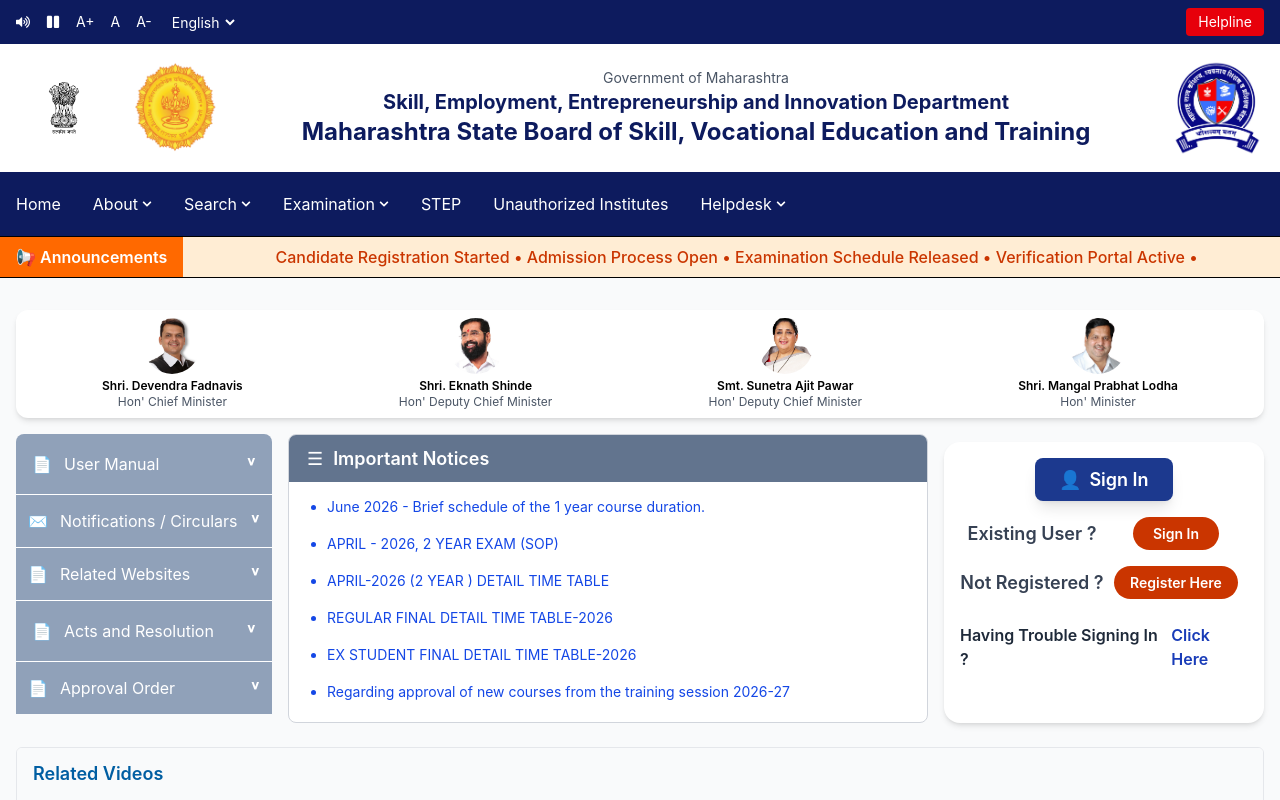
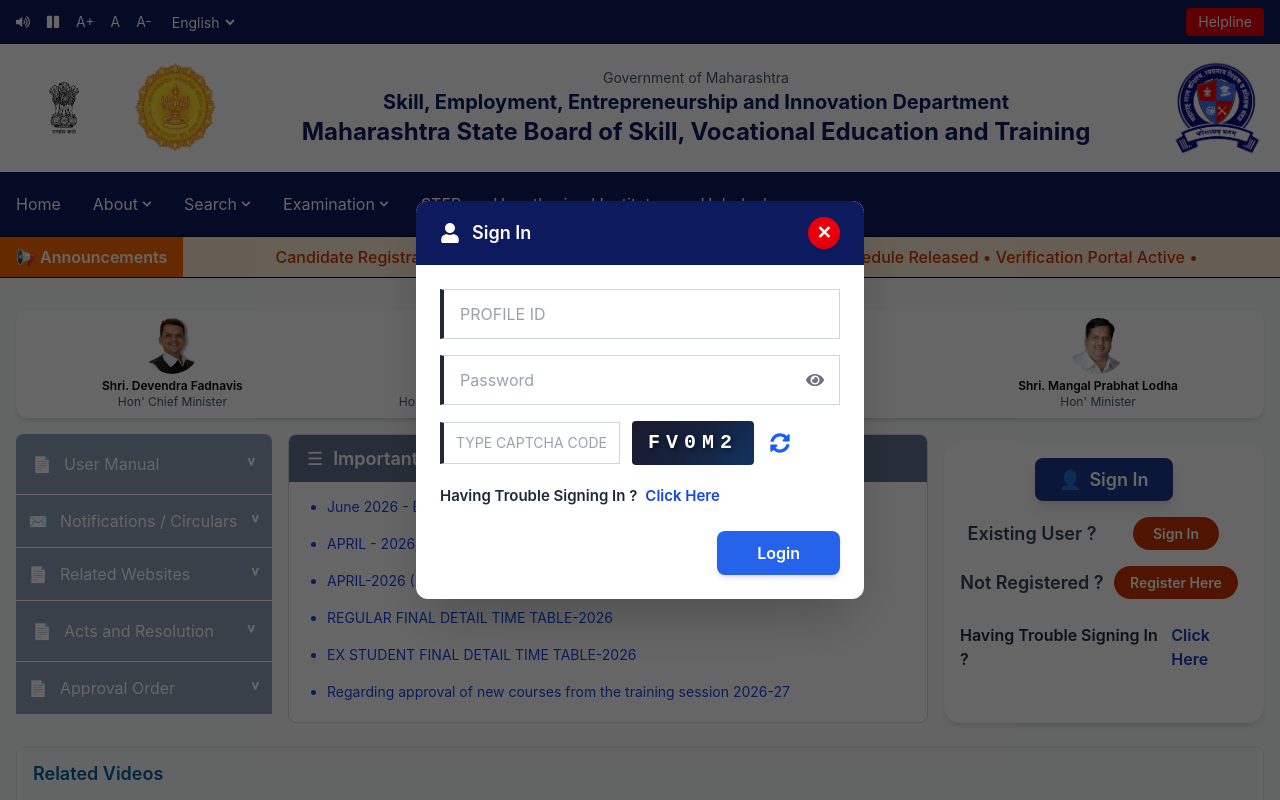
Before and after one commit to mayureshsawant3557/Msbvt-, a React (Vite) app: page / in a window 1280 px wide. Both pictures are taken after a click on the button "Sign In". Shown: the top 800 px of the page. Built offline with nearby package versions, Linux system fonts and the light colour scheme.

Commit message:
Added register popup

```diff
--- a/package.json
+++ b/package.json
@@ -12,6 +12,7 @@
   "dependencies": {
     "@tailwindcss/postcss": "^4.3.0",
     "@tailwindcss/vite": "^4.3.0",
+    "framer-motion": "^12.40.0",
     "react": "^19.2.6",
     "react-dom": "^19.2.6",
     "react-fast-marquee": "^1.6.5",
--- /dev/null
+++ b/src/components/Hero/RegisterModal.jsx
@@ -0,0 +1,90 @@
+import { useState } from "react";
+
+// Dropdown options for user types
+const userTypes = [
+  "Candidate",
+  "Staff/Management",
+  "Skill Development Institute (SDI)",
+  "Promoting Organization",
+];
+
+function RegisterModal({ isOpen, onClose }) {
+  const [selectedType, setSelectedType] = useState("");
+
+  // Don't render anything if modal is closed
+  if (!isOpen) return null;
+
+  return (
+    /* Dark overlay - click outside closes modal */
+    <div
+      className="fixed inset-0 z-50 flex items-center justify-center bg-black/60
+                 animate-[fadeIn_0.3s_ease] p-4"
+      onClick={onClose}
+    >
+      {/* Modal box - stop click from closing */}
+      <div
+        className="bg-white rounded-xl shadow-2xl w-full max-w-md
+                   animate-[scaleIn_0.3s_ease] overflow-hidden"
+        onClick={(e) => e.stopPropagation()}
+      >
+        {/* Header bar */}
+        <div className="bg-[#0D1B5E] px-6 py-4 flex items-center justify-between">
+          <div className="flex items-center gap-3">
+
+            <h2 className="text-white text-lg font-semibold">
+              New User Registration
+            </h2>
+          </div>
+
+          {/* Close button */}
+          <button
+            onClick={onClose}
+            className="bg-red-600 hover:bg-red-700 text-white w-8 h-8
+                       rounded-full flex items-center justify-center
+                       text-lg font-bold transition-colors"
+          >
+            ✕
+          </button>
+        </div>
+
+        {/* Body */}
+        <div className="px-6 py-8">
+          {/* Label */}
+          <label className="block text-gray-700 text-sm font-semibold mb-2">
+            Select User Type
+          </label>
+
+          {/* Dropdown */}
+          <select
+            value={selectedType}
+            onChange={(e) => setSelectedType(e.target.value)}
+            className="w-full border-2 border-gray-300 rounded-lg px-4 py-3
+                       text-gray-700 text-base bg-white focus:border-blue-500
+                       focus:outline-none transition-colors appearance-none
+                       cursor-pointer"
+          >
+            <option value="" disabled>
+              -- Select User Type --
+            </option>
+            {userTypes.map((type) => (
+              <option key={type} value={type}>
+                {type}
+              </option>
+            ))}
+          </select>
+
+          {/* Continue button */}
+          <button
+            className="mt-6 w-full bg-[#2563EB] hover:bg-[#1D4ED8] text-white
+                       py-3 rounded-lg text-base font-semibold
+                       transition-colors"
+          >
+            Continue
+          </button>
+        </div>
+      </div>
+    </div>
+  );
+}
+
+export default RegisterModal;
--- /dev/null
+++ b/src/components/Hero/SignInPopup.jsx
@@ -0,0 +1,173 @@
+import { useState, useEffect, useCallback } from "react";
+import { FaUser, FaEye, FaEyeSlash, FaSyncAlt } from "react-icons/fa";
+
+// Generate a random captcha string
+function generateCaptcha(length = 5) {
+  const chars = "ABCDEFGHIJKLMNOPQRSTUVWXYZ0123456789";
+  let result = "";
+  for (let i = 0; i < length; i++) {
+    result += chars.charAt(Math.floor(Math.random() * chars.length));
+  }
+  return result;
+}
+
+function SignInPopup({ isOpen, onClose }) {
+  const [profileId, setProfileId] = useState("");
+  const [password, setPassword] = useState("");
+  const [showPassword, setShowPassword] = useState(false);
+  const [captchaInput, setCaptchaInput] = useState("");
+  const [captchaCode, setCaptchaCode] = useState("");
+
+  // Generate captcha on mount and when refreshed
+  const refreshCaptcha = useCallback(() => {
+    setCaptchaCode(generateCaptcha());
+    setCaptchaInput("");
+  }, []);
+
+  useEffect(() => {
+    if (isOpen) {
+      refreshCaptcha();
+      setProfileId("");
+      setPassword("");
+      setShowPassword(false);
+    }
+  }, [isOpen, refreshCaptcha]);
+
+  if (!isOpen) return null;
+
+  const handleLogin = (e) => {
+    e.preventDefault();
+    if (captchaInput.toUpperCase() !== captchaCode.toUpperCase()) {
+      alert("Invalid captcha code. Please try again.");
+      refreshCaptcha();
+      return;
+    }
+    console.log("Login attempt:", { profileId, password });
+  };
+
+  return (
+    <div
+      className="fixed inset-0 z-50 flex items-center justify-center bg-black/60
+                 animate-[fadeIn_0.3s_ease] p-4"
+      onClick={onClose}
+    >
+      <div
+        className="bg-white rounded-xl shadow-2xl w-full max-w-md
+                   animate-[scaleIn_0.3s_ease] overflow-hidden"
+        onClick={(e) => e.stopPropagation()}
+      >
+        {/* Header bar */}
+        <div className="bg-[#0D1B5E] px-6 py-4 flex items-center justify-between">
+          <div className="flex items-center gap-3">
+            <FaUser className="text-white text-xl" />
+            <h2 className="text-white text-lg font-semibold">Sign In</h2>
+          </div>
+          <button
+            onClick={onClose}
+            className="bg-red-600 hover:bg-red-700 text-white w-8 h-8
+                       rounded-full flex items-center justify-center
+                       text-lg font-bold transition-colors"
+          >
+            ✕
+          </button>
+        </div>
+
+        {/* Body */}
+        <form onSubmit={handleLogin} className="px-6 py-6 space-y-4">
+          {/* Profile ID */}
+          <input
+            type="text"
+            placeholder="PROFILE ID"
+            value={profileId}
+            onChange={(e) => setProfileId(e.target.value)}
+            className="w-full border-l-4 border-l-gray-800 border-y border-r
+                       border-gray-300 px-4 py-3 text-gray-700 text-base
+                       bg-white focus:border-l-blue-600 focus:outline-none
+                       transition-colors placeholder:text-gray-400"
+            required
+          />
+
+          {/* Password */}
+          <div className="relative">
+            <input
+              type={showPassword ? "text" : "password"}
+              placeholder="Password"
+              value={password}
+              onChange={(e) => setPassword(e.target.value)}
+              className="w-full border-l-4 border-l-gray-800 border-y border-r
+                         border-gray-300 px-4 py-3 pr-12 text-gray-700 text-base
+                         bg-white focus:border-l-blue-600 focus:outline-none
+                         transition-colors placeholder:text-gray-400"
+              required
+            />
+            <button
+              type="button"
+              onClick={() => setShowPassword(!showPassword)}
+              className="absolute right-4 top-1/2 -translate-y-1/2
+                         text-gray-500 hover:text-gray-700 transition-colors"
+            >
+              {showPassword ? <FaEyeSlash className="text-lg" /> : <FaEye className="text-lg" />}
+            </button>
+          </div>
+
+          {/* Captcha */}
+          <div className="flex items-center gap-3">
+            <input
+              type="text"
+              placeholder="TYPE CAPTCHA CODE"
+              value={captchaInput}
+              onChange={(e) => setCaptchaInput(e.target.value)}
+              className="w-[180px] border-l-4 border-l-gray-800 border-y border-r
+                         border-gray-300 px-3 py-2.5 text-gray-700 text-sm
+                         bg-white focus:border-l-blue-600 focus:outline-none
+                         transition-colors placeholder:text-gray-400"
+              required
+            />
+            <div
+              className="bg-gray-900 text-white px-4 py-2 rounded
+                         font-bold text-xl tracking-[0.3em] select-none
+                         min-w-[120px] text-center"
+              style={{
+                fontFamily: "'Courier New', monospace",
+                textShadow: "2px 2px 4px rgba(0,0,0,0.5)",
+                background: "linear-gradient(135deg, #1a1a2e 0%, #16213e 50%, #0f3460 100%)",
+              }}
+            >
+              {captchaCode}
+            </div>
+            <button
+              type="button"
+              onClick={refreshCaptcha}
+              className="text-blue-600 hover:text-blue-800 p-1
+                         hover:rotate-180 transition-transform duration-300"
+            >
+              <FaSyncAlt className="text-xl" />
+            </button>
+          </div>
+
+          {/* Help Link */}
+          <div className="flex items-center text-[15px] pt-1">
+            <p className="text-gray-800 font-semibold">Having Trouble Signing In ?</p>
+            <span className="text-blue-700 ml-2 cursor-pointer hover:underline font-semibold">
+              Click Here
+            </span>
+          </div>
+
+          {/* Login Button */}
+          <div className="flex justify-end pt-2">
+            <button
+              type="submit"
+              className="bg-[#2563EB] hover:bg-[#1D4ED8] text-white
+                         px-10 py-2.5 rounded-lg text-base font-semibold
+                         transition-colors shadow-md hover:shadow-lg"
+            >
+              Login
+            </button>
+          </div>
+        </form>
+      </div>
+    </div>
+  );
+}
+
+export default SignInPopup;
--- a/src/components/Hero/Signin.jsx
+++ b/src/components/Hero/Signin.jsx
@@ -1,4 +1,11 @@
+import { useState } from "react"
+import SignInPopup from './SignInPopup'
+import RegisterModal from './RegisterModal'
+
 function Signin() {
+  const [showSignIn, setShowSignIn] = useState(false)
+  const [showRegister, setShowRegister] = useState(false)
+
   return (
     <div className="bg-white rounded-2xl shadow-md p-4 mt-2">
 
@@ -14,7 +21,7 @@
       <div className="grid grid-cols-2 items-center mb-4">
         <p className="text-center text-[18px] text-gray-700 font-semibold">Existing User ?</p>
         <div className="flex justify-center">
-          <button className="bg-orange-700 hover:bg-orange-800 text-white px-5 py-1.5 rounded-full text-[14px] font-semibold transition-colors">
+          <button onClick={() => setShowSignIn(true)} className="bg-orange-700 hover:bg-orange-800 text-white px-5 py-1.5 rounded-full text-[14px] font-semibold transition-colors">
             Sign In
           </button>
         </div>
@@ -24,7 +31,7 @@
       <div className="grid grid-cols-2 items-center mb-6">
         <p className="text-center text-[18px] text-gray-700 font-semibold">Not Registered ?</p>
         <div className="flex justify-center">
-          <button className="bg-orange-700 hover:bg-orange-800 text-white px-4 py-1.5 rounded-full text-[14px] font-semibold transition-colors">
+          <button onClick={() => setShowRegister(true)} className="bg-orange-700 hover:bg-orange-800 text-white px-4 py-1.5 rounded-full text-[14px] font-semibold transition-colors">
             Register Here
           </button>
         </div>
@@ -36,6 +43,12 @@
         <span className="text-blue-800 ml-2 cursor-pointer hover:underline font-semibold">Click Here</span>
       </div>
 
+      {/* Sign In Popup */}
+      <SignInPopup isOpen={showSignIn} onClose={() => setShowSignIn(false)} />
+
+      {/* Register Modal */}
+      <RegisterModal isOpen={showRegister} onClose={() => setShowRegister(false)} />
+
     </div>
   )
 }
```
Also changed, not shown: 1 other file (tests, documents, lock files or other folders).
